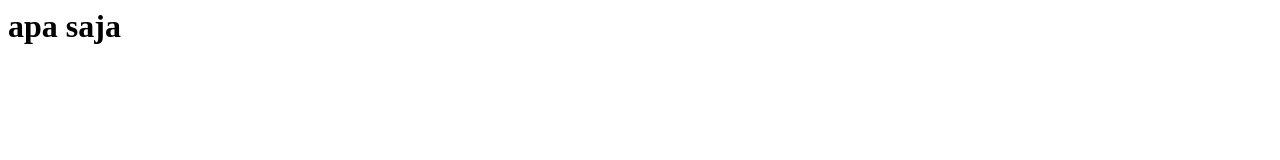
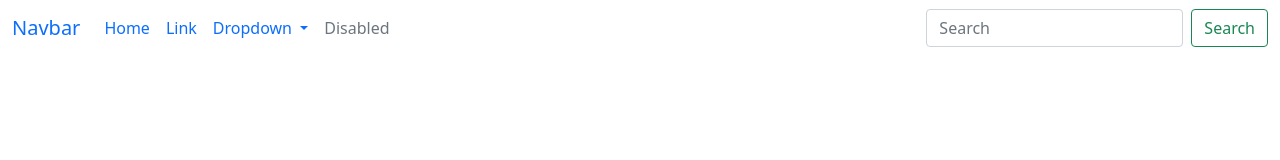
Before and after one commit to Anandaapr/Anandaapr.github.io, a plain HTML site: page index.html in a window 1280 px wide. Drawn offline with nearby package versions, Linux system fonts and the light colour scheme.

Commit message:
change index.html

```diff
--- a/index.html
+++ b/index.html
@@ -1,3 +1,56 @@
-<h1>
-  apa saja
-</h1>
+<!doctype html>
+<html lang="en">
+  <head>
+    <!-- Required meta tags -->
+    <meta charset="utf-8">
+    <meta name="viewport" content="width=device-width, initial-scale=1">
+
+    <!-- Bootstrap CSS -->
+    <link href="https://cdn.jsdelivr.net/npm/bootstrap@5.0.2/dist/css/bootstrap.min.css" rel="stylesheet" integrity="sha384-EVSTQN3/azprG1Anm3QDgpJLIm9Nao0Yz1ztcQTwFspd3yD65VohhpuuCOmLASjC" crossorigin="anonymous">
+
+    <title>Hello, world!</title>
+  </head>
+  <body>
+    <nav class="navbar navbar-expand-lg bg-body-tertiary">
+      <div class="container-fluid">
+        <a class="navbar-brand" href="#">Navbar</a>
+        <button class="navbar-toggler" type="button" data-bs-toggle="collapse" data-bs-target="#navbarSupportedContent" aria-controls="navbarSupportedContent" aria-expanded="false" aria-label="Toggle navigation">
+          <span class="navbar-toggler-icon"></span>
+        </button>
+        <div class="collapse navbar-collapse" id="navbarSupportedContent">
+          <ul class="navbar-nav me-auto mb-2 mb-lg-0">
+            <li class="nav-item">
+              <a class="nav-link active" aria-current="page" href="#">Home</a>
+            </li>
+            <li class="nav-item">
+              <a class="nav-link" href="#">Link</a>
+            </li>
+            <li class="nav-item dropdown">
+              <a class="nav-link dropdown-toggle" href="#" role="button" data-bs-toggle="dropdown" aria-expanded="false">
+                Dropdown
+              </a>
+              <ul class="dropdown-menu">
+                <li><a class="dropdown-item" href="#">Action</a></li>
+                <li><a class="dropdown-item" href="#">Another action</a></li>
+                <li><hr class="dropdown-divider"></li>
+                <li><a class="dropdown-item" href="#">Something else here</a></li>
+              </ul>
+            </li>
+            <li class="nav-item">
+              <a class="nav-link disabled" aria-disabled="true">Disabled</a>
+            </li>
+          </ul>
+          <form class="d-flex" role="search">
+            <input class="form-control me-2" type="search" placeholder="Search" aria-label="Search">
+            <button class="btn btn-outline-success" type="submit">Search</button>
+          </form>
+        </div>
+      </div>
+    </nav>
+
+
+    <script src="https://cdn.jsdelivr.net/npm/bootstrap@5.0.2/dist/js/bootstrap.bundle.min.js" integrity="sha384-MrcW6ZMFYlzcLA8Nl+NtUVF0sA7MsXsP1UyJoMp4YLEuNSfAP+JcXn/tWtIaxVXM" crossorigin="anonymous"></script>
+
+
+  </body>
+</html>
```
